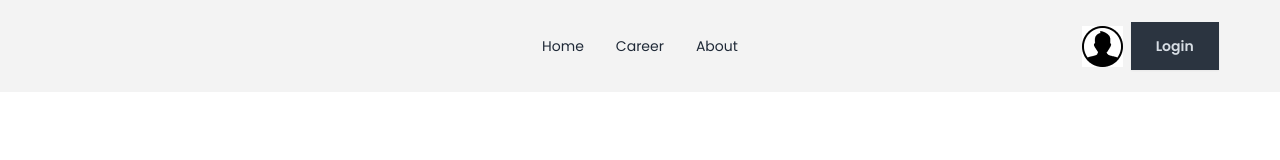
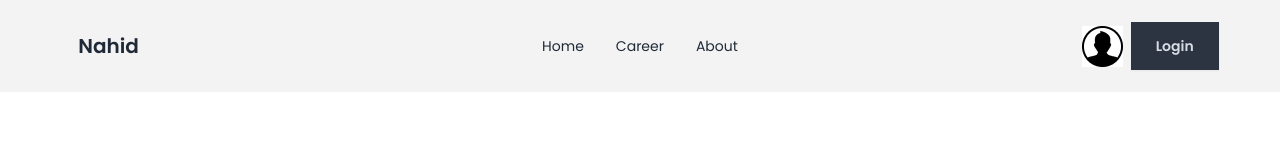
Before and after one commit to nahidn228/dragon-news, a React (Vite) app: page /auth in a window 1280 px wide. Shown: the top 160 px of the page. Built offline with nearby package versions, Linux system fonts and the light colour scheme.

Commit message:
Set up Firebase Project and Develop AuthContext

```diff
--- a/package.json
+++ b/package.json
@@ -10,6 +10,7 @@
     "preview": "vite preview"
   },
   "dependencies": {
+    "firebase": "^11.0.1",
     "moment": "^2.30.1",
     "react": "^18.3.1",
     "react-dom": "^18.3.1",
--- a/src/components/NavBar.jsx
+++ b/src/components/NavBar.jsx
@@ -1,6 +1,9 @@
+import { useContext } from "react";
 import { Link } from "react-router-dom";
 import userIcon from "../assets/user.png";
+import { AuthContext } from "../provider/AuthProvider";
 const NavBar = () => {
+  const { user } = useContext(AuthContext);
   const links = (
     <>
       <li>
@@ -42,7 +45,7 @@ const NavBar = () => {
               {links}
             </ul>
           </div>
-          <a className="btn btn-ghost text-xl"></a>
+          <a className="btn btn-ghost text-xl"> {user} </a>
         </div>
         <div className="navbar-center hidden lg:flex">
           <ul className="menu menu-horizontal px-1">{links}</ul>
--- /dev/null
+++ b/src/firebase/firebase.config.js
@@ -0,0 +1,19 @@
+// Import the functions you need from the SDKs you need
+import { initializeApp } from "firebase/app";
+// TODO: Add SDKs for Firebase products that you want to use
+// https://firebase.google.com/docs/web/setup#available-libraries
+
+// Your web app's Firebase configuration
+const firebaseConfig = {
+  apiKey: "AIzaSyAbct1_VnB-Njod0-bYEwD7Y1o2KvCM54M",
+  authDomain: "dragon-news-c20c4.firebaseapp.com",
+  projectId: "dragon-news-c20c4",
+  storageBucket: "dragon-news-c20c4.firebasestorage.app",
+  messagingSenderId: "292434918248",
+  appId: "1:292434918248:web:889aa3d4f6d224eb35f4dd",
+};
+
+// Initialize Firebase
+const app = initializeApp(firebaseConfig);
+
+export default app;
--- a/src/main.jsx
+++ b/src/main.jsx
@@ -3,10 +3,13 @@ import { createRoot } from "react-dom/client";
 import "./index.css";
 
 import { RouterProvider } from "react-router-dom";
+import AuthProvider from "./provider/AuthProvider";
 import { router } from "./routes/Routes";
 
 createRoot(document.getElementById("root")).render(
   <StrictMode>
-    <RouterProvider router={router} />
+    <AuthProvider>
+      <RouterProvider router={router} />
+    </AuthProvider>
   </StrictMode>
 );
--- a/src/pages/Register.jsx
+++ b/src/pages/Register.jsx
@@ -57,7 +57,7 @@ const Register = () => {
           </div>
         </form>
         <p className="text-sm text-center font-semibold">
-          Already Have An Account ?
+          Already Have An Account ?{" "}
           <Link to="/auth/login" className="text-red-600">
             Login
           </Link>
--- /dev/null
+++ b/src/provider/AuthProvider.jsx
@@ -0,0 +1,16 @@
+/* eslint-disable react/prop-types */
+import { createContext } from "react";
+
+export const AuthContext = createContext();
+
+const AuthProvider = ({ children }) => {
+  const user = "Nahid";
+  const authInfo = {
+    user,
+  };
+  return (
+    <AuthContext.Provider value={authInfo}>{children}</AuthContext.Provider>
+  );
+};
+
+export default AuthProvider;
```
Also changed, not shown: 1 other file (tests, documents, lock files or other folders).
